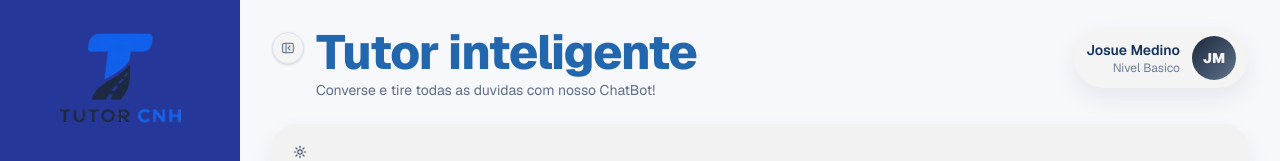
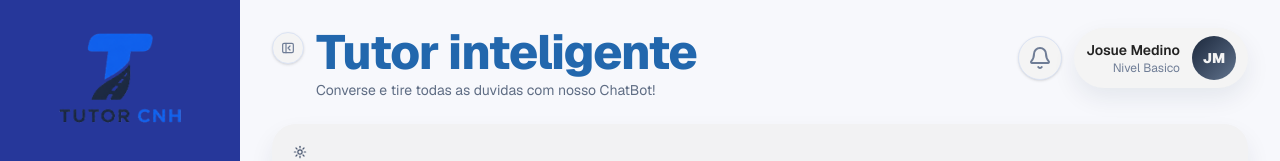
Before and after one commit to JosueMedino01/gestao-projeto-ufal, a Next.js app: page /tutor-inteligente in a window 1280 px wide. Shown: the top 161 px of the page. Built offline with nearby package versions, Linux system fonts and the light colour scheme.

Commit message:
Add files via upload

```diff
--- a/app/tutor-inteligente/page.tsx
+++ b/app/tutor-inteligente/page.tsx
@@ -1,3 +1,4 @@
+import { BellIcon } from "lucide-react";
 import { SidebarToggleButton } from "../_components/sidebar-toggle-button";
 
 type Suggestion = {
@@ -157,13 +158,18 @@ export default function TutorInteligentePage() {
           </div>
         </div>
 
-        <div className="flex items-center gap-3 self-start rounded-full bg-white px-3 py-2 shadow-[0_10px_24px_rgba(19,32,58,0.08)]">
-          <div className="text-right">
-            <p className="text-sm font-semibold text-foreground">Josue Medino</p>
-            <p className="text-xs text-text-muted">Nivel Basico</p>
-          </div>
-          <div className="flex h-11 w-11 items-center justify-center rounded-full bg-linear-to-br from-slate-800 to-slate-500 text-sm font-black text-white">
-            JM
+        <div className="flex items-center gap-3 self-start xl:self-auto">
+          <button className="flex h-11 w-11 items-center justify-center rounded-full border border-border bg-white text-text-muted shadow-sm">
+            <BellIcon />
+          </button>
+          <div className="flex items-center gap-3 rounded-full bg-white px-3 py-2 shadow-[0_10px_24px_rgba(19,32,58,0.08)]">
+            <div className="text-right">
+              <p className="text-sm font-semibold text-[#222222]">Josue Medino</p>
+              <p className="text-xs text-text-muted">Nivel Basico</p>
+            </div>
+            <div className="flex h-11 w-11 items-center justify-center rounded-full bg-linear-to-br from-slate-800 to-slate-500 text-sm font-black text-white">
+              JM
+            </div>
           </div>
         </div>
       </header>
```
